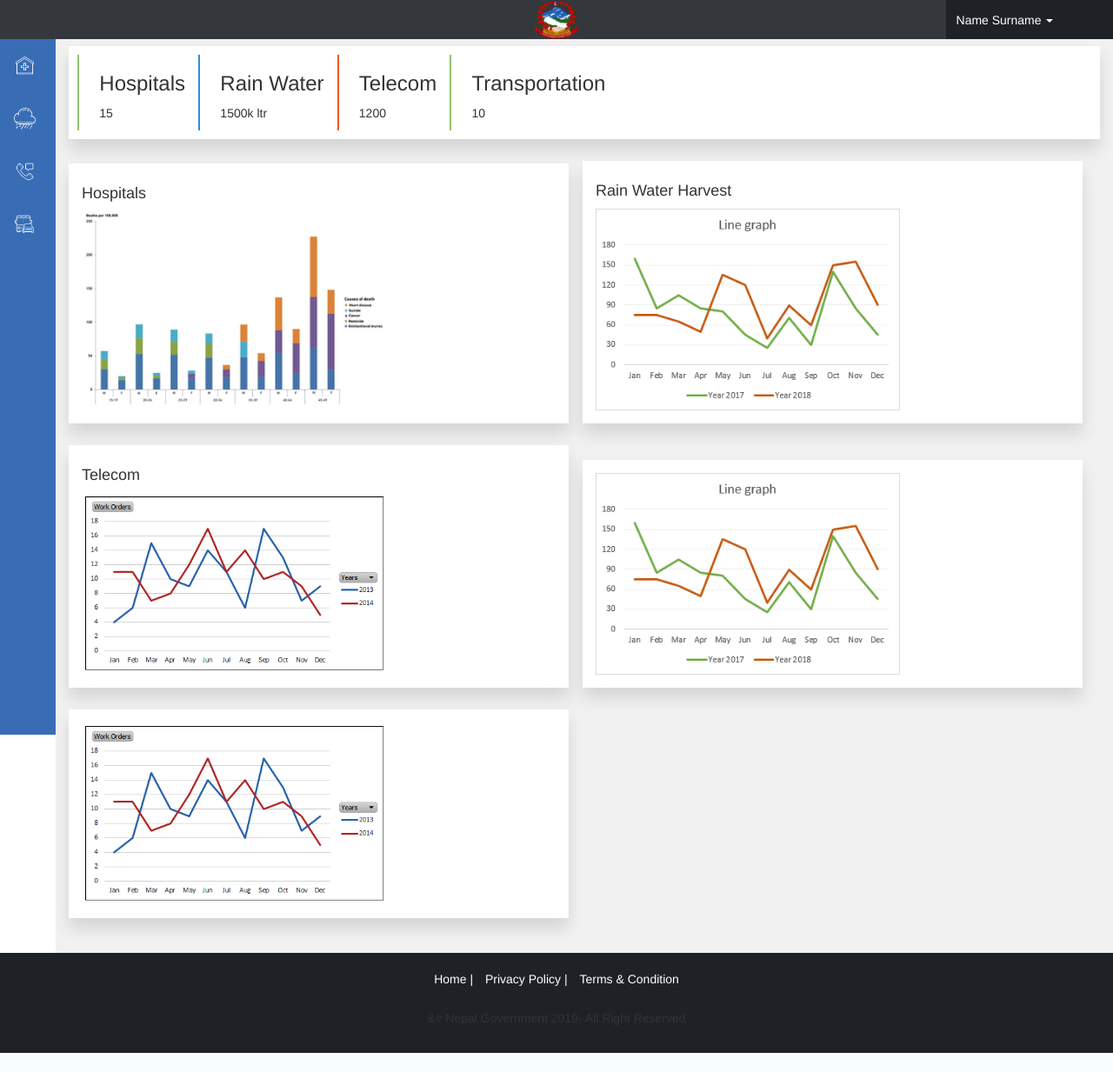
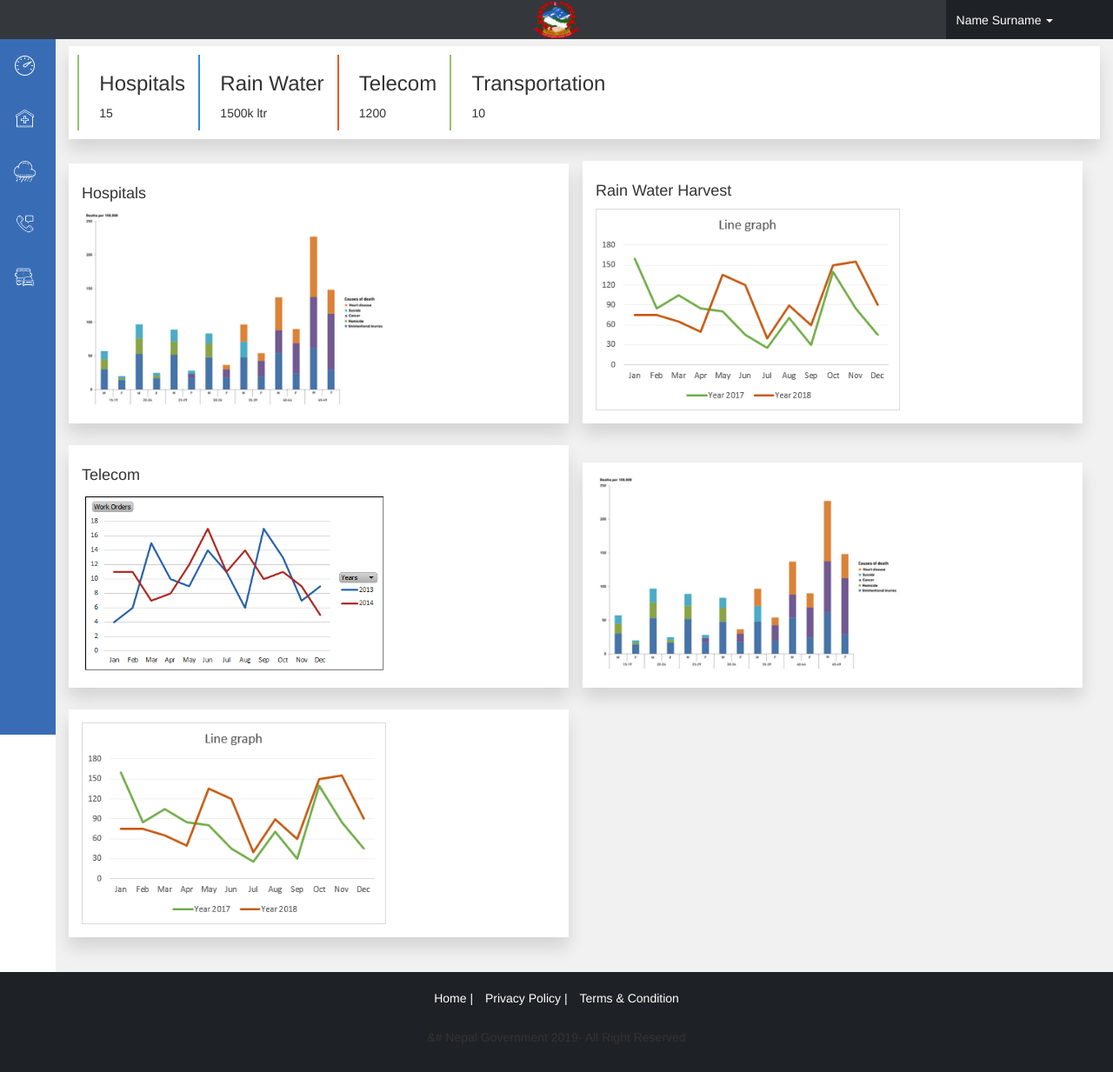
Before and after one commit to 404found-everesthack/junkiri, a Django app: page /junapp/index in a window 1280 px wide. Shown: the whole page at 87% size. Before the commit the page ends 1211 px from the top, so only its background shows below. Run offline with Django 3.2, Linux system fonts and the light colour scheme; some libraries are stand-ins or nearby versions.

Commit message:
Prayush- url links updated

```diff
--- a/junapp/templates/junapp/home.html
+++ b/junapp/templates/junapp/home.html
@@ -46,7 +46,8 @@
     <!--        Default side nav bar starts-->
     <div id ="default-sidebar" class="default"  onmouseover="detail()" >
         <ul class="sidebar-nav-default">
-            <li><a href={% url 'hospitalHome' %}><img src="{% static 'junapp/images/icon/hospital.png' %}" class="nav-icon"></a></li>
+           <li><a href="#"><img src="{% static 'junapp/images/icon/dashboard.png' %}" class="nav-icon"></a></li>
+            <li><a href="#"><img src="{% static 'junapp/images/icon/hospital.png' %}" class="nav-icon"></a></li>
             <li><a href="#"><img src="{% static 'junapp/images/icon/cloud.png' %}" class="nav-icon"></a></li>
             <li><a href="#"><img src="{% static 'junapp/images/icon/communicate.png' %}" class="nav-icon"></a></li>
             <li><a href="#"><img src="{% static 'junapp/images/icon/transport.png' %}" class="nav-icon"></a></li>
@@ -58,6 +59,7 @@
     <!--Discriptive side navbar on clicking logo starts-->
     <div class="detail" id="detail-sidebar" onmouseover="detail()" onmouseout="defaultSidebar()" >
         <ul class="sidebar-nav">
+            <li><a href={% url 'index' %}><img src="{% static 'junapp/images/icon/dashboard.png' %}" class="nav-icon-desc">Dashboard</a></li>
             <li><a href={% url 'uploader' %}><img src="{% static 'junapp/images/icon/hospital.png' %}" class="nav-icon-desc">Hospital</a></li>
             <li><a href={% url 'harvestRain' %}><img src="{% static 'junapp/images/icon/cloud.png' %}" class="nav-icon-desc">Resources</a></li>
             <li><a href="#"><img src="{% static 'junapp/images/icon/communicate.png' %}" class="nav-icon-desc">Telecommunication</a></li>
--- a/junapp/templates/junapp/index.html
+++ b/junapp/templates/junapp/index.html
@@ -1,8 +1,7 @@
 {% extends "junapp/home.html" %}
 {% block content %}
 
-
-
+{% load staticfiles %}
 <div id="page-content-wrapper">
     <div class="section-wrapper row disp-inline">
         <div class="insights-green col-md-1">
@@ -25,23 +24,23 @@
     </div>
     <div class="half-section-wrapper">
         <h4>Hospitals</h4>
-        <img src="images/chart1.jpg" class="graph">
+        <img src="{% static 'junapp/images/chart1.jpg'%}" class="graph">
     </div>
     <div class="half-section-wrapper">
         <h4>Rain Water Harvest</h4>
 
-        <img src="images/chart2.png" class="graph">
+        <img src="{% static 'junapp/images/chart2.png'%}" class="graph">
     </div>
     <div class="half-section-wrapper">
         <h4>Telecom</h4>
 
-        <img src="images/chart3.png" class="graph">
+        <img src="{% static 'junapp/images/chart3.png'%}" class="graph">
     </div>
     <div class="half-section-wrapper">
-        <img src="images/chart2.png" class="graph">
+        <img src="{% static 'junapp/images/chart1.jpg'%}" class="graph">
     </div>
     <div class="half-section-wrapper">
-        <img src="images/chart3.png" class="graph">
+        <img src="{% static 'junapp/images/chart2.png'%}" class="graph">
     </div>
 </div>
     {%  endblock %}
--- a/junapp/urls.py
+++ b/junapp/urls.py
@@ -19,11 +19,11 @@ from django.urls import path
 
 from junapp import views
 # from junapp.views import checkifreached, checkharvesting,logi,inputTest
-from junapp.views import checkharvesting, rainwaterharvest, logi, inputTest, index, hospitalHome, harvest
+from junapp.views import checkharvesting, rainwaterharvest, logi, inputTest, index, hospitalhome, harvest
 
 urlpatterns = [
     path('harvestRain', harvest, name="harvestRain"),
-    path('uploader',hospitalHome, name="uploader"),
+    path('uploader',hospitalhome, name="uploader"),
     path('index', index, name="index"),
     path('rainwater-harvest',rainwaterharvest,name='rainwater-harvest'),
     path('check-harvesting',checkharvesting, name='check-harvesting'),
--- a/junapp/views.py
+++ b/junapp/views.py
@@ -270,7 +270,7 @@ def result(request):
 
 def index(request):
     return render(request,'junapp/index.html')
-def hospitalHome(request):
+def hospitalhome(request):
     return render(request,'junapp/uploader.html')
 def harvest(request):
     return render(request,'junapp/input.html')
```
Also changed, not shown: junapp/static/junapp/images/icon/dashboard.png (added).
